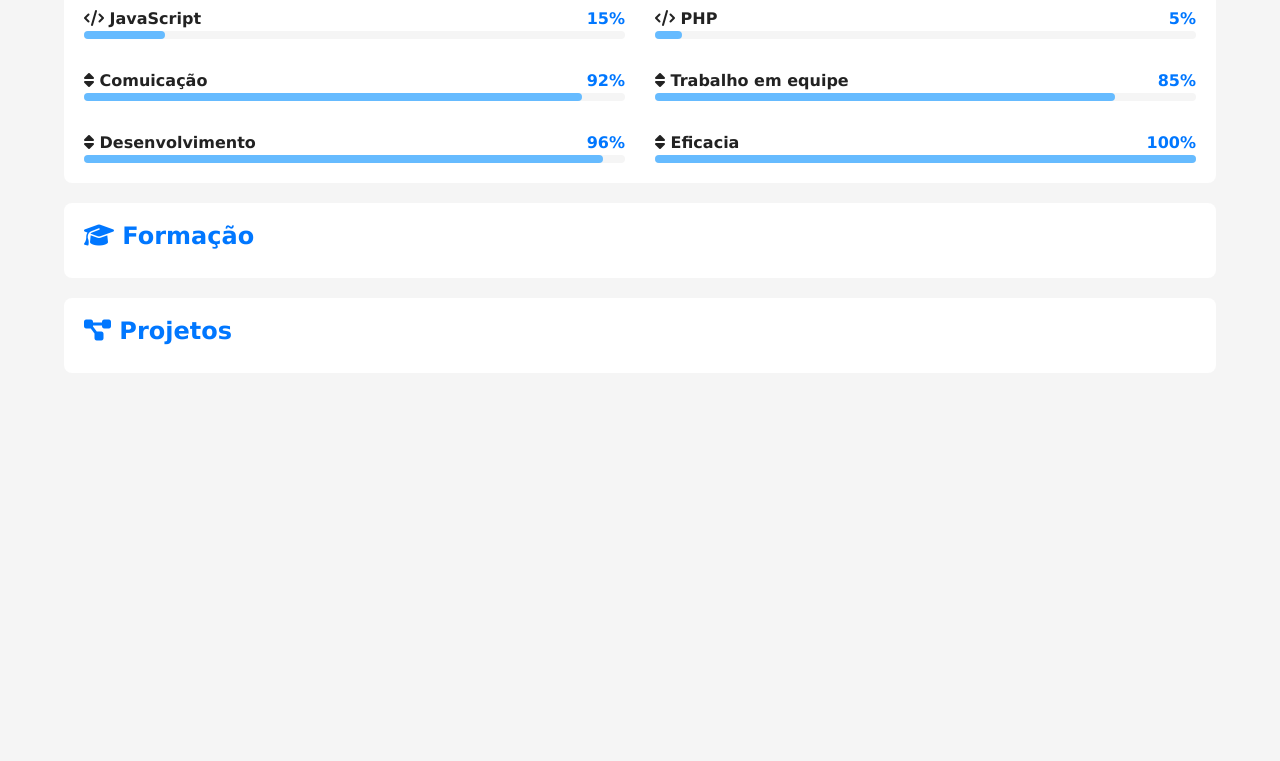
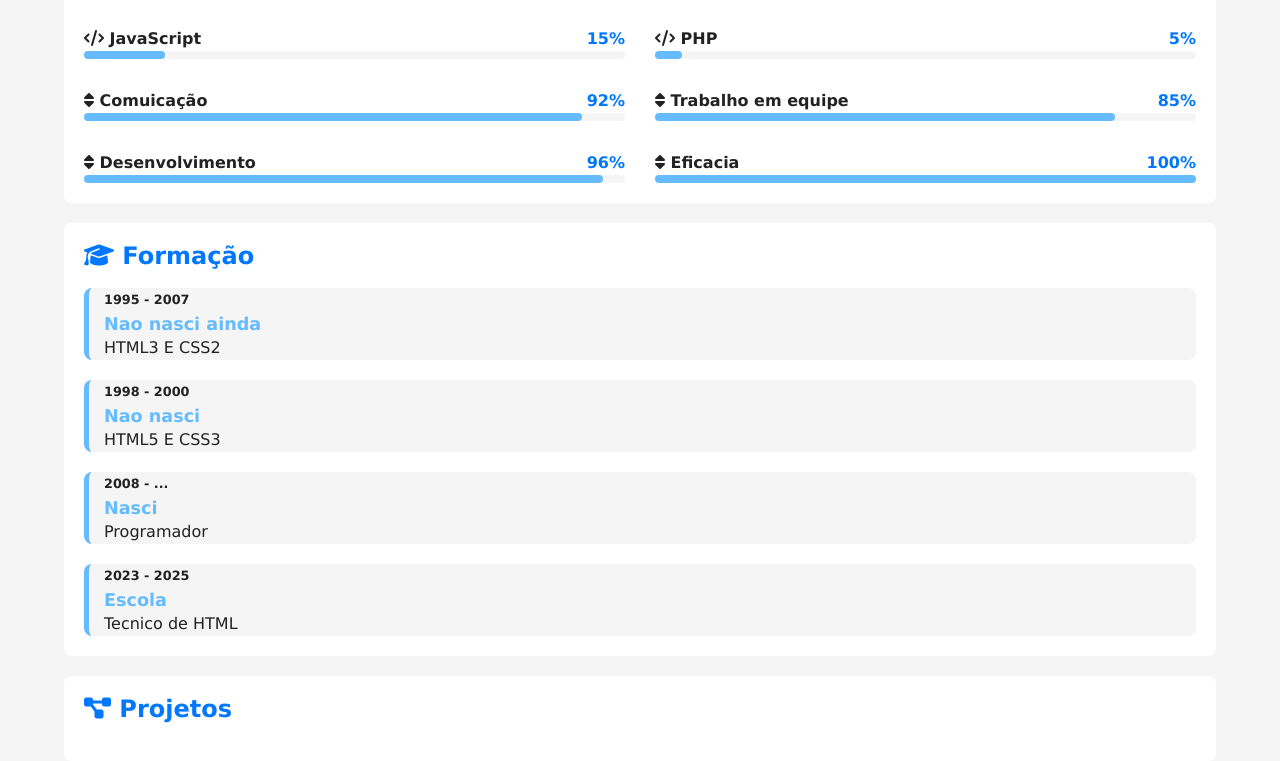
Before and after one commit to DiegoRdj/Projeto-Portifolio, a plain HTML site: page index.html in a window 1280 px wide. Shown: the part 1273-2034 px from the top of the page. Before the commit the page ends 1666 px from the top, so only its background shows below. Drawn offline with Linux system fonts and the light colour scheme.

Commit message:
finalizado

```diff
--- a/estilo/style.css
+++ b/estilo/style.css
@@ -114,7 +114,7 @@ article {
 }
 article h2 {
     color: var(--destaque);
-    margin-bottom: 10px;
+    margin-bottom: 20px;
 }
  .video-container {
     position: relative;
@@ -160,6 +160,34 @@ iframe {
     border-radius: 4px;
 }
 
+#formacao-container {
+    display: flex;
+    flex-direction: column-reverse;
+    gap: 20px;
+}
+
+#formacao-container .curso{
+    background-color: var(--fundo-principal);
+    border-radius: 8px;
+    border-left: 5px solid var(--destaque-inverso);
+    padding-left: 15px;
+    transition: 0.5s;
+}
+#formacao-container .curso:hover {
+    border-left-width: 15px;
+    border-color: var(--destaque);
+    cursor: pointer;
+}
+#formacao-container .periodo{
+    font-size: 0.8em;
+    font-weight: bold;
+    color: var(--texto);
+}
+#formacao-container .instituicao {
+    color: var(--destaque-inverso);
+    font-size: 1.1em;
+}
+
 @media screen and (min-width: 768px) {
     #skill-container {
         grid-template-columns: 1fr 1fr;
--- a/index.html
+++ b/index.html
@@ -176,6 +176,39 @@
           <!-- fim skills -->
           <article id="formacao">
             <h2> <i class="fa-solid fa-graduation-cap"></i> Formação</h2>
+
+            <div id="formacao-container">
+
+<div class="curso">
+  <p class="periodo">2023 - 2025</p>
+  <h3 class="instituicao">Escola</h3>
+  <p class="titulacao">Tecnico de HTML</p>
+</div>
+
+
+<div class="curso">
+  <p class="periodo">2008 - ...</p>
+  <h3 class="instituicao">Nasci</h3>
+  <p class="titulacao">Programador</p>
+</div>
+
+
+<div class="curso">
+  <p class="periodo">1998 - 2000</p>
+  <h3 class="instituicao">Nao nasci</h3>
+  <p class="titulacao">HTML5 E CSS3</p>
+</div>
+
+
+<div class="curso">
+  <p class="periodo">1995 - 2007</p>
+  <h3 class="instituicao">Nao nasci ainda</h3>
+  <p class="titulacao">HTML3 E CSS2</p>
+</div>
+
+            </div>
+
+
           </article>
           <!-- fim formacao  -->
           <article id="projetos">
```
